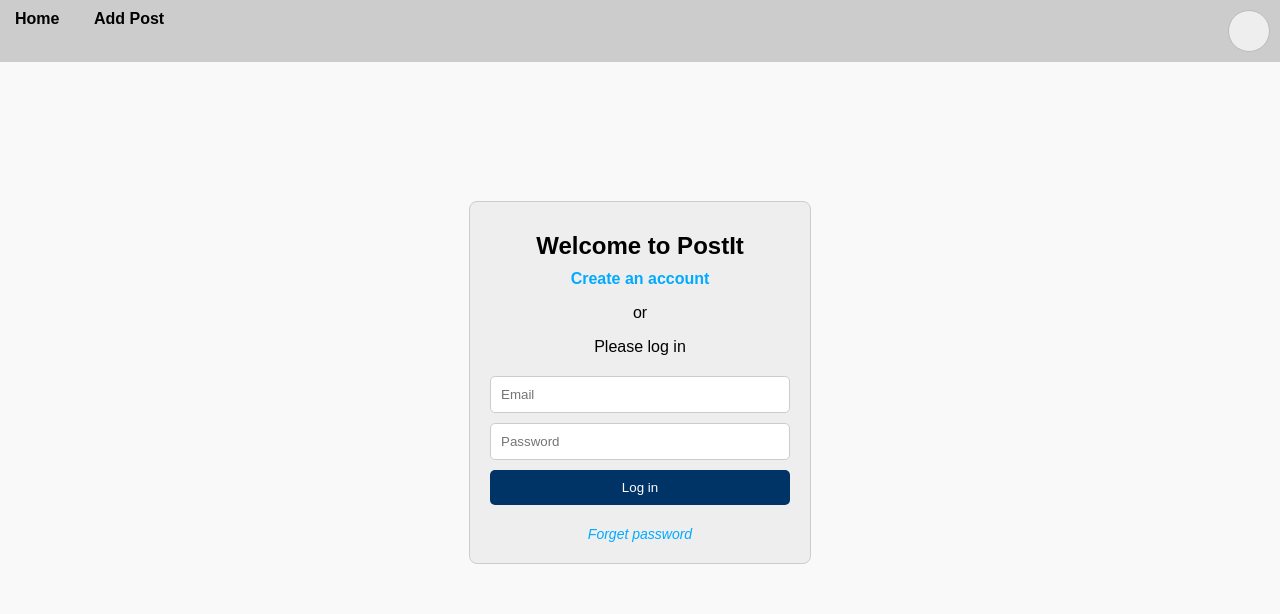
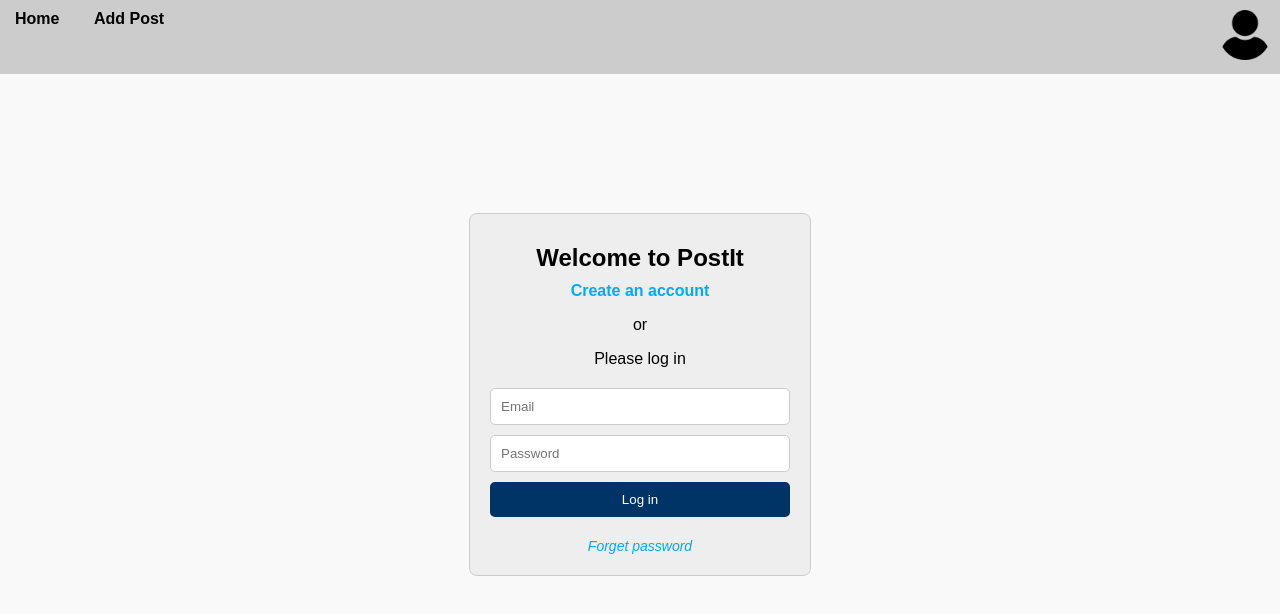
Before and after one commit to Elsvalter/WAD-HW1, a plain HTML site: page login.html in a window 1280 px wide. Drawn offline with Linux system fonts and the light colour scheme.

Commit message:
changed the profile pic in the top right

```diff
--- a/login.html
+++ b/login.html
@@ -12,7 +12,7 @@
             <li><a href="index.html" id="home">Home</a></li>
             <li><a href="addPost.html" id="addPost">Add Post</a></li>
         </ul>
-        <div class="profile-icon"></div>
+        <a class="user_pic" href="login.html"><img src="res/images/user.png" width="50" height="50" alt="My profile picture"></a>
       </nav>
 
       <div class="login-container">
--- a/res/css/styles.css
+++ b/res/css/styles.css
@@ -45,14 +45,6 @@ nav ul li a:hover {
     background-color: #bbb;
 }
 
-.profile-icon {
-    width: 40px;
-    height: 40px;
-    background-color: #eee;
-    border-radius: 50%;
-    border: 1px solid #bbb;
-    background-image: url('res/images/user.png');
-}
 
 /* Login form styles */
 .login-container {
```
